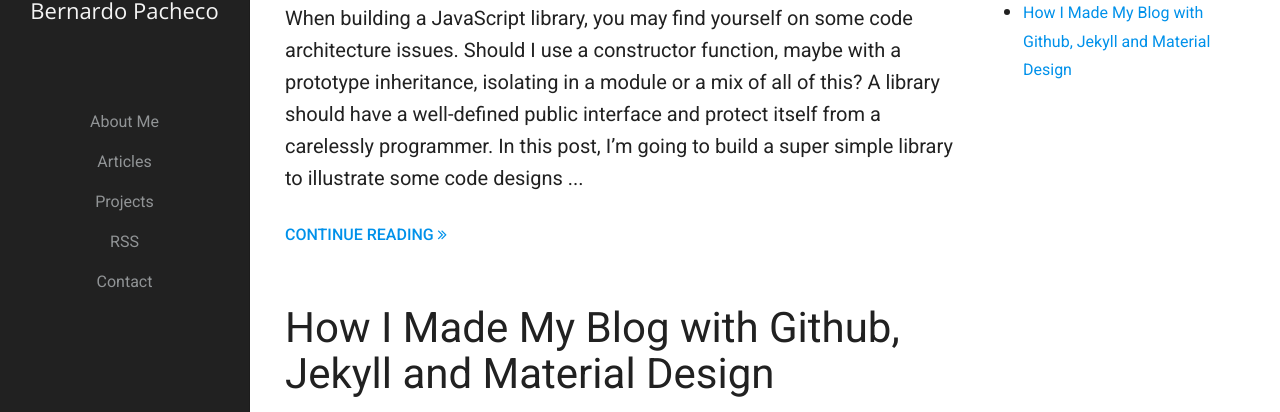
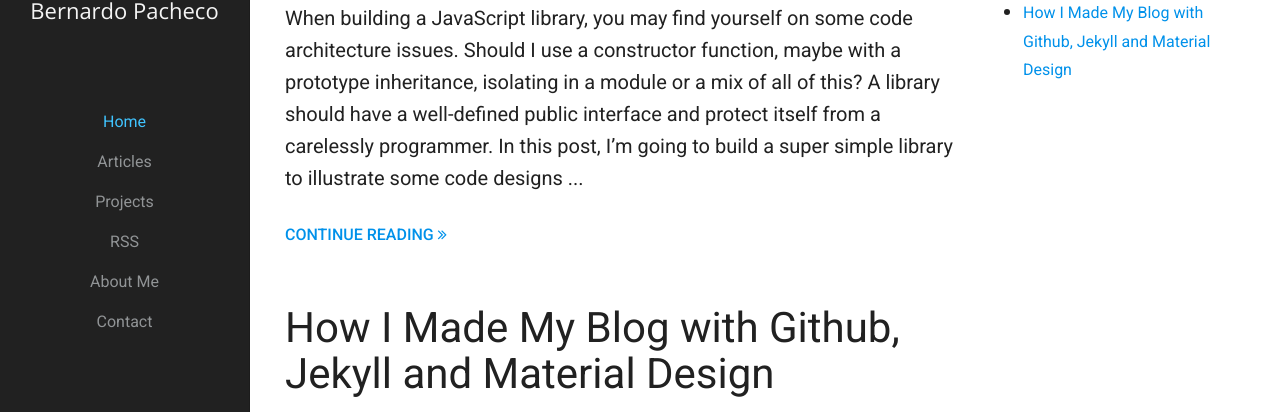
Before and after one commit to bernardopacheco/bernardopacheco.github.io, a Jekyll site: the page built from index.html, in a window 1280 px wide. Shown: the part 139-551 px from the top of the page. Built offline with Jekyll 4.4.1, drawn with Linux system fonts in a browser that asks for light colours; the list of posts is cut into pages by our own code; comment, search, counter and statistics services are not loaded.

Commit message:
refactor(home): add a link to home page

```diff
--- a/_includes/header.html
+++ b/_includes/header.html
@@ -13,10 +13,11 @@
     <nav>
 
       <ul id="nav" class="list-inline hidden-md hidden-lg">
-        <li><a href="/about" class="{% if page.url == '/about/' %}current{% endif %}">About Me</a></li>
+        <li><a href="/" class="{% if page.url == '/' %}current{% endif %}">Home</a></li>
         <li><a href="/articles" class="{% if page.url == '/articles/' %}current{% endif %}">Articles</a></li>
         <li><a href="/projects" class="{% if page.url == '/projects/' %}current{% endif %}">Projects</a></li>
         <li><a href="{{ site.url }}/feed.xml" target="_blank">RSS</a></li>
+        <li><a href="/about" class="{% if page.url == '/about/' %}current{% endif %}">About Me</a></li>
         <li><a href="/contact" class="{% if page.url == '/contact/' %}current{% endif %}">Contact</a></li>
       </ul>
 
@@ -31,10 +32,11 @@
     <nav>
 
       <ul class="list-unstyled">
-        <li><a href="/about" class="{% if page.url == '/about/' %}current{% endif %}">About Me</a></li>
+        <li><a href="/" class="{% if page.url == '/' %}current{% endif %}">Home</a></li>
         <li><a href="/articles" class="{% if page.url == '/articles/' %}current{% endif %}">Articles</a></li>
         <li><a href="/projects" class="{% if page.url == '/projects/' %}current{% endif %}">Projects</a></li>
         <li><a href="{{ site.url }}/feed.xml" target="_blank">RSS</a></li>
+        <li><a href="/about" class="{% if page.url == '/about/' %}current{% endif %}">About Me</a></li>
         <li><a href="/contact" class="{% if page.url == '/contact/' %}current{% endif %}">Contact</a></li>
       </ul>
 
```
